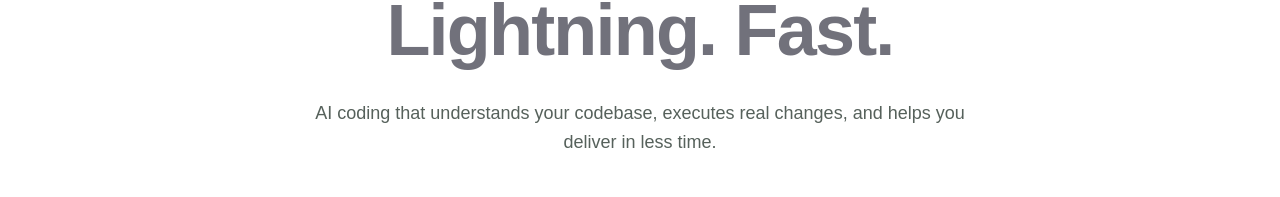
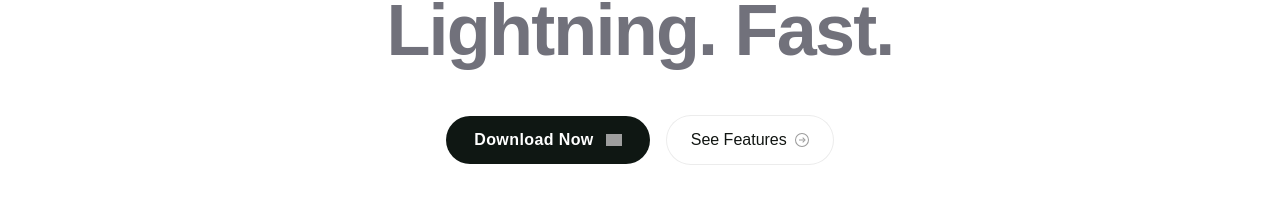
Before and after one commit to farzeenilyaszargar/nap-ide, a Next.js app: page / in a window 1280 px wide. Shown: the part 213-410 px from the top of the page. Built offline with nearby package versions, Linux system fonts and the light colour scheme; no server answers; grey boxes are pictures that could not be loaded; a web font is replaced by a local one.

Commit message:
Remove hero supporting subtext line

```diff
--- a/components/heroPage.tsx
+++ b/components/heroPage.tsx
@@ -14,9 +14,6 @@ export default function HeroPage() {
         <h1 className="mt-1 text-5xl font-bold leading-tight tracking-tight text-zinc-500 sm:text-6xl lg:text-7xl">
           Lightning. Fast.
         </h1>
-        <p className="mx-auto mt-6 max-w-2xl text-base leading-relaxed text-[var(--text-muted)] sm:text-lg">
-          AI coding that understands your codebase, executes real changes, and helps you deliver in less time.
-        </p>
       </div>
 
       <div className="fade-up-delay mt-10 flex flex-wrap items-center justify-center gap-4">
```
